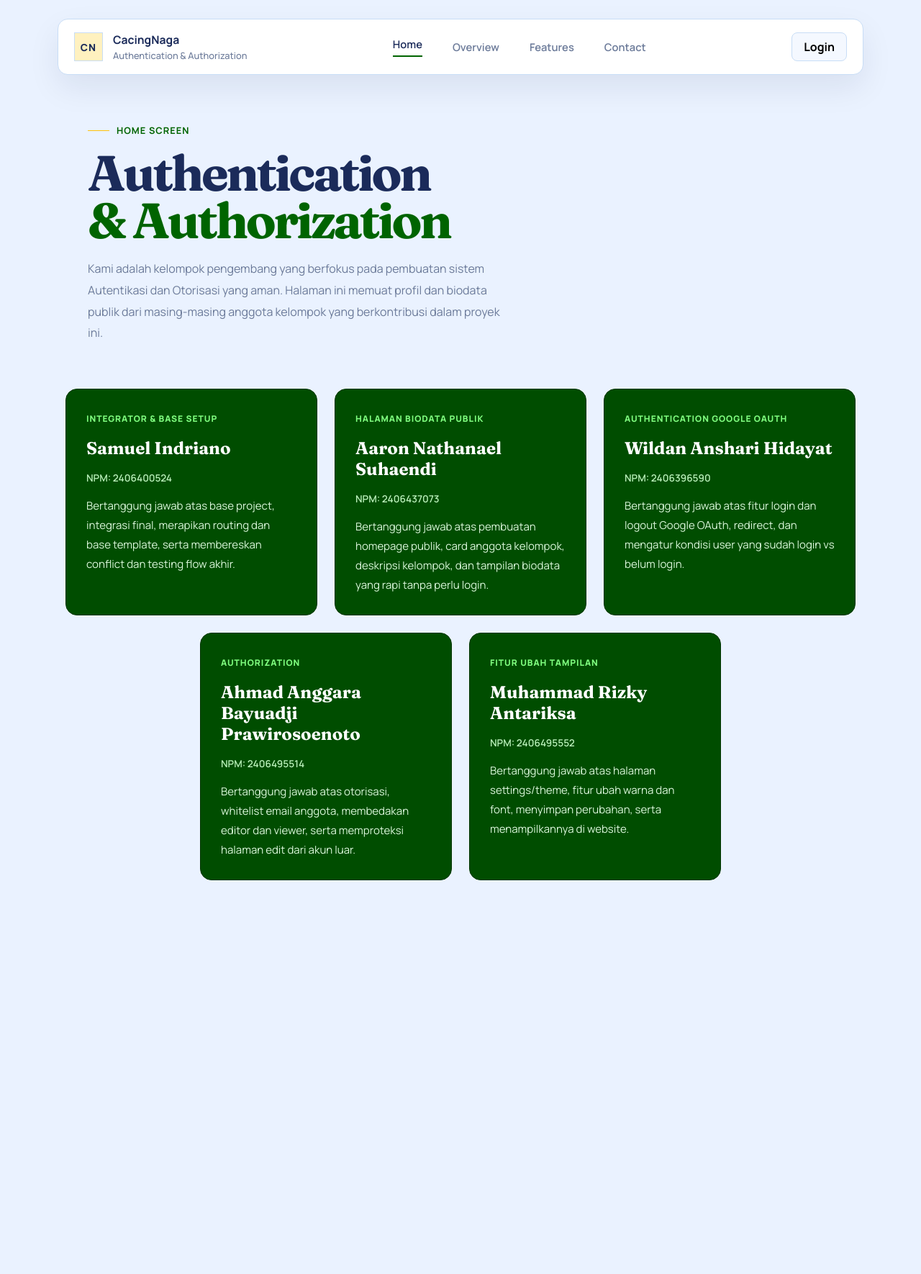
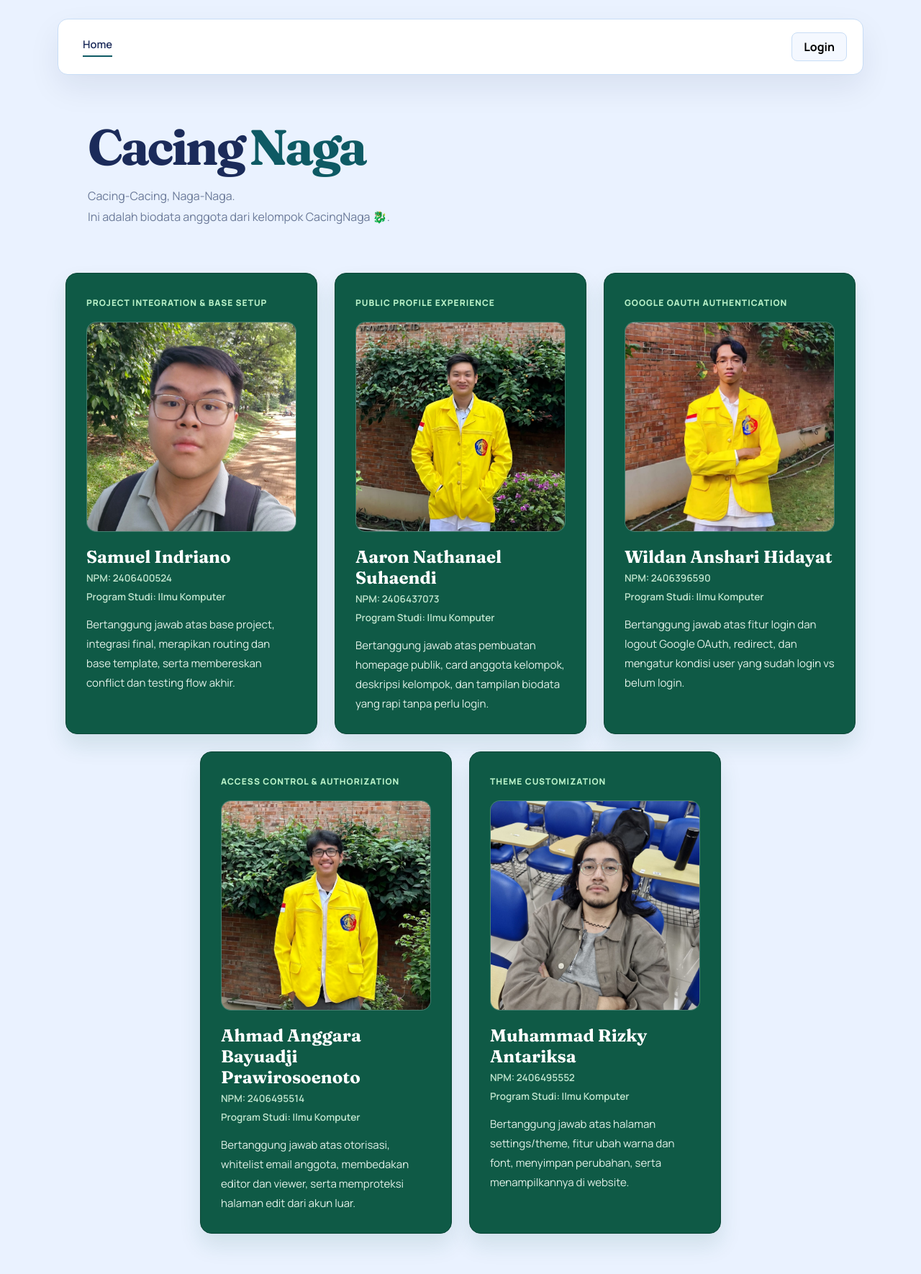
Before and after one commit to PKPL-C-CacingNaga/tugas2-authentication-authorization, a Django app: page / in a window 1280 px wide. Shown: the whole page at 72% size. Before the commit the page ends 1223 px from the top, so only its background shows below. Run offline with Django 5.2, Linux system fonts and the light colour scheme; data comes from the database, SQL or seed files in the repository; some libraries are stand-ins or nearby versions.

Commit message:
finalizing app

```diff
--- a/main/templates/main/public_home.html
+++ b/main/templates/main/public_home.html
@@ -1,13 +1,59 @@
 {% extends "base.html" %}
+{% load static %}
+
+{% block extra_styles %}
+<style>
+    .public-home-title {
+        white-space: nowrap;
+    }
+
+    .public-home-title span {
+        display: inline;
+        margin-left: 0.12em;
+    }
+
+    .member-photo-frame {
+        width: 100%;
+        aspect-ratio: 1 / 1;
+        margin-bottom: 20px;
+        overflow: hidden;
+        border-radius: 14px;
+        background: rgba(255, 255, 255, 0.08);
+        border: 1px solid rgba(255, 255, 255, 0.16);
+    }
+
+    .member-photo {
+        width: 100%;
+        height: 100%;
+        display: block;
+        object-fit: cover;
+        object-position: center;
+    }
+
+    .member-photo-wildan {
+        object-position: 52% 46%;
+        transform: scale(1.1);
+    }
+
+    .member-meta {
+        display: grid;
+        gap: 8px;
+        margin-bottom: 16px;
+    }
+
+    .member-meta h4 {
+        margin: 0;
+    }
+</style>
+{% endblock %}
 
 {% block content %}
 <div class="hero surface">
     <div class="hero-copy">
-            <span class="hero-kicker">Home Screen</span>
-            <h1 class="hero-title">Authentication <span>& Authorization</span></h1>
+        <h1 class="hero-title public-home-title">Cacing<span>Naga</span></h1>
         <p class="hero-text">
-                Kami adalah kelompok pengembang yang berfokus pada pembuatan sistem Autentikasi dan Otorisasi yang aman.
-                Halaman ini memuat profil dan biodata publik dari masing-masing anggota kelompok yang berkontribusi dalam proyek ini.
+            Cacing-Cacing, Naga-Naga.<br>
+            Ini adalah biodata anggota dari kelompok CacingNaga 🐉.
         </p>
     </div>
 </div>
@@ -16,8 +62,20 @@
     {% for member in members %}
     <div class="feature-item">
         <span class="feature-index">{{ member.role }}</span>
+        {% if member.photo %}
+        <div class="member-photo-frame">
+            <img
+                src="{% static member.photo %}"
+                alt="Foto {{ member.name }}"
+                class="member-photo{% if member.photo_class %} {{ member.photo_class }}{% endif %}"
+            >
+        </div>
+        {% endif %}
         <h3>{{ member.name }}</h3>
+        <div class="member-meta">
             <h4>NPM: {{ member.npm }}</h4>
+            <h4>Program Studi: {{ member.prodi }}</h4>
+        </div>
         <p>{{ member.bio }}</p>
     </div>
     {% endfor %}
--- a/main/views.py
+++ b/main/views.py
@@ -5,32 +5,43 @@ def public_home(request):
         {
             'name': 'Samuel Indriano',
             'npm': '2406400524',
-            'role': 'Integrator & Base Setup',
+            'prodi': 'Ilmu Komputer',
+            'role': 'Project Integration & Base Setup',
             'bio': 'Bertanggung jawab atas base project, integrasi final, merapikan routing dan base template, serta membereskan conflict dan testing flow akhir.',
+            'photo': 'main/images/samuel-indriano.jpeg',
         },
         {
             'name': 'Aaron Nathanael Suhaendi ',
             'npm': '2406437073',
-            'role': 'Halaman Biodata Publik',
+            'prodi': 'Ilmu Komputer',
+            'role': 'Public Profile Experience',
             'bio': 'Bertanggung jawab atas pembuatan homepage publik, card anggota kelompok, deskripsi kelompok, dan tampilan biodata yang rapi tanpa perlu login.',
+            'photo': 'main/images/aaron-nathanael-suhaendi.jpeg',
         },
         {
             'name': 'Wildan Anshari Hidayat',
             'npm': '2406396590',
-            'role': 'Authentication Google OAuth',
+            'prodi': 'Ilmu Komputer',
+            'role': 'Google OAuth Authentication',
             'bio': 'Bertanggung jawab atas fitur login dan logout Google OAuth, redirect, dan mengatur kondisi user yang sudah login vs belum login.',
+            'photo': 'main/images/wildan-anshari-hidayat.jpeg',
+            'photo_class': 'member-photo-wildan',
         },
         {
             'name': 'Ahmad Anggara Bayuadji Prawirosoenoto',
             'npm': '2406495514',
-            'role': 'Authorization',
+            'prodi': 'Ilmu Komputer',
+            'role': 'Access Control & Authorization',
             'bio': 'Bertanggung jawab atas otorisasi, whitelist email anggota, membedakan editor dan viewer, serta memproteksi halaman edit dari akun luar.',
+            'photo': 'main/images/ahmad-anggara-bayuadji.jpeg',
         },
         {
             'name': 'Muhammad Rizky Antariksa',
             'npm': '2406495552',
-            'role': 'Fitur Ubah Tampilan',
+            'prodi': "Ilmu Komputer",
+            'role': 'Theme Customization',
             'bio': 'Bertanggung jawab atas halaman settings/theme, fitur ubah warna dan font, menyimpan perubahan, serta menampilkannya di website.',
+            'photo': 'main/images/muhammad-rizky-antariksa.jpeg',
         }
     ]
 
--- a/templates/base.html
+++ b/templates/base.html
@@ -1,28 +1,31 @@
 <!DOCTYPE html>
 <html lang="id">
-
 <head>
     <meta charset="utf-8">
     <meta name="viewport" content="width=device-width, initial-scale=1">
     <title>{% block title %}Tugas 2{% endblock %}</title>
+
     <link rel="preconnect" href="https://fonts.googleapis.com">
     <link rel="preconnect" href="https://fonts.gstatic.com" crossorigin>
     <link
         href="https://fonts.googleapis.com/css2?family=Fraunces:wght@700;800&family=Manrope:wght@400;500;600;700;800&display=swap"
-        rel="stylesheet">
+        rel="stylesheet"
+    >
+
     <style>
         :root {
-            --bg: #eaf2ff;
-            --surface: #ffffff;
-            --surface-soft: #f4f8ff;
-            --text: #1b2b5a;
-            --muted: #6b7a99;
-            --accent: #006400;
-            --accent-soft: #dcecf0;
-            --line: #c8ddf6;
-            --highlight: #ffc107;
-            --highlight-soft: #fff1bf;
-            --shadow: 0 18px 44px rgba(8, 24, 68, 0.08);
+            --bg: {{ theme.bg_color|default:"#eaf2ff" }};
+            --surface: {{ theme.surface_color|default:"#ffffff" }};
+            --surface-soft: {% if theme_mode == "dark" %}#22324a{% else %}#f4f8ff{% endif %};
+            --surface-hover: {% if theme_mode == "dark" %}#2a3b56{% else %}#e2e8f0{% endif %};
+            --text: {{ theme.text_color|default:"#1b2b5a" }};
+            --muted: {% if theme_mode == "dark" %}#9aabc7{% else %}#6b7a99{% endif %};
+            --accent: {{ theme.accent_color|default:"#0e5a64" }};
+            --accent-soft: {% if theme_mode == "dark" %}#173c42{% else %}#dcecf0{% endif %};
+            --line: {% if theme_mode == "dark" %}#31435f{% else %}#c8ddf6{% endif %};
+            --highlight: {{ theme.highlight_color|default:"#ffc107" }};
+            --highlight-soft: {% if theme_mode == "dark" %}#3d341d{% else %}#fff1bf{% endif %};
+            --shadow: {% if theme_mode == "dark" %}0 22px 44px rgba(4, 10, 24, 0.34){% else %}0 18px 44px rgba(8, 24, 68, 0.08){% endif %};
         }
 
         * {
@@ -38,9 +41,19 @@
             overflow-x: hidden;
         }
 
-        a { color: inherit; text-decoration: none; }
-        button { font: inherit; outline: none; }
-        h1, h2, h3, p { margin: 0; }
+        a {
+            color: inherit;
+            text-decoration: none;
+        }
+
+        button {
+            font: inherit;
+            outline: none;
+        }
+
+        h1, h2, h3, p {
+            margin: 0;
+        }
 
         .page-shell {
             width: min(1120px, calc(100% - 40px));
@@ -64,18 +77,17 @@
             border-radius: 14px;
         }
 
-        .nav-brand { display: inline-flex; align-items: center; gap: 14px; }
-        .brand-mark { display: inline-flex; align-items: center; justify-content: center; width: 40px; height: 40px; border: 1px solid var(--line); background: var(--highlight-soft); color: var(--text); font-size: 0.86rem; font-weight: 800; letter-spacing: 0.08em; }
-        .brand-text { display: grid; gap: 2px; }
-        .brand-title { font-size: 0.98rem; font-weight: 700; }
-        .brand-subtitle { color: var(--muted); font-size: 0.8rem; font-weight: 500; }
-
-        .nav-menu { display: flex; align-items: center; gap: 18px; flex-wrap: wrap; }
+        .nav-menu {
+            display: flex;
+            align-items: center;
+            gap: 18px;
+            flex-wrap: wrap;
+        }
 
         .nav-link {
             border: 0;
+            padding: 8px 12px;
             background: transparent;
-            padding: 8px 12px;
             color: var(--muted);
             cursor: pointer;
             font-size: 0.92rem;
@@ -83,15 +95,28 @@
             border-radius: 8px;
             transition: all 0.2s ease;
         }
+
         .nav-link:hover {
             color: var(--text);
             background-color: var(--surface-soft);
         }
+
         .nav-link:active {
             transform: scale(0.95);
         }
-        .nav-link.is-active { color: var(--text); }
-        .nav-link.is-active::after { content: ""; display: block; width: 100%; height: 2px; margin-top: 6px; background: var(--accent); }
+
+        .nav-link.is-active {
+            color: var(--text);
+        }
+
+        .nav-link.is-active::after {
+            content: "";
+            display: block;
+            width: 100%;
+            height: 2px;
+            margin-top: 6px;
+            background: var(--accent);
+        }
 
         .profile-button {
             display: inline-flex;
@@ -104,18 +129,47 @@
             border-radius: 8px;
             transition: all 0.2s ease;
         }
+
         .profile-button:hover {
-            background: #e2e8f0;
-            border-color: #cbd5e1;
+            background: var(--surface-hover);
+            border-color: var(--line);
         }
+
         .profile-button:active {
             transform: scale(0.96);
         }
 
-        .profile-avatar { display: inline-flex; align-items: center; justify-content: center; width: 36px; height: 36px; background: var(--accent); color: #fff; font-size: 0.82rem; font-weight: 800; letter-spacing: 0.08em; border-radius: 4px; }
-        .profile-meta { display: grid; gap: 2px; text-align: left; }
-        .profile-meta strong { font-size: 0.88rem; line-height: 1.1; color: var(--text); }
-        .profile-meta span { color: var(--muted); font-size: 0.76rem; line-height: 1.1; }
+        .profile-avatar {
+            display: inline-flex;
+            align-items: center;
+            justify-content: center;
+            width: 36px;
+            height: 36px;
+            background: var(--accent);
+            color: #fff;
+            font-size: 0.82rem;
+            font-weight: 800;
+            letter-spacing: 0.08em;
+            border-radius: 4px;
+        }
+
+        .profile-meta {
+            display: grid;
+            gap: 2px;
+            text-align: left;
+        }
+
+        .profile-meta strong {
+            font-size: 0.88rem;
+            line-height: 1.1;
+            color: var(--text);
+        }
+
+        .profile-meta span {
+            color: var(--muted);
+            font-size: 0.76rem;
+            line-height: 1.1;
+        }
 
         .hero {
             display: flex;
@@ -135,11 +189,25 @@
             justify-content: center;
         }
 
-        .hero-kicker { display: inline-flex; align-items: center; gap: 10px; margin-bottom: 18px; color: var(--accent); font-size: 0.8rem; font-weight: 700; letter-spacing: 0.08em; text-transform: uppercase; }
-        .hero-kicker::before { content: ""; width: 30px; height: 1px; background: var(--highlight); }
-        .hero-title { font-family: "Fraunces", Georgia, serif; font-size: clamp(3rem, 5.4vw, 5.4rem); line-height: 0.95; letter-spacing: -0.05em; }
-        .hero-title span { display: block; color: var(--accent); }
-        .hero-text { max-width: 60ch; margin-top: 20px; color: var(--muted); font-size: 1rem; line-height: 1.85; }
+        .hero-title {
+            font-family: "Fraunces", Georgia, serif;
+            font-size: clamp(3rem, 5.4vw, 5.4rem);
+            line-height: 0.95;
+            letter-spacing: -0.05em;
+        }
+
+        .hero-title span {
+            display: block;
+            color: var(--accent);
+        }
+
+        .hero-text {
+            max-width: 60ch;
+            margin-top: 20px;
+            color: var(--muted);
+            font-size: 1rem;
+            line-height: 1.85;
+        }
 
         .feature-strip {
             display: flex;
@@ -158,60 +226,110 @@
             max-width: 350px;
             min-height: 220px;
             padding: 28px;
-            background-color: #004d00 !important;
+            background-color: #0f5a46 !important;
             color: #ffffff;
-            border: 1px solid #003300;
+            border: 1px solid #0b4636;
             border-radius: 16px;
-            transition: transform 0.2s;
+            box-shadow: 0 16px 30px rgba(15, 90, 70, 0.12);
+            transition: transform 0.2s, box-shadow 0.2s;
         }
-        .feature-item:hover { transform: translateY(-5px); }
 
-        .feature-index { display: inline-block; margin-bottom: 18px; color: #80ff80; font-size: 0.75rem; font-weight: 800; letter-spacing: 0.08em; text-transform: uppercase; }
-        .feature-item h3 { margin-bottom: 6px; font-size: 1.5rem; font-family: "Fraunces", Georgia, serif; color: #ffffff;}
-        .feature-item h4 { margin-bottom: 16px; font-size: 0.85rem; color: #ccffcc; font-weight: 600; opacity: 0.9;}
-        .feature-item p { color: #e6ffe6; font-size: 0.94rem; line-height: 1.8; opacity: 0.95;}
+        .feature-item:hover {
+            transform: translateY(-5px);
+            box-shadow: 0 20px 36px rgba(15, 90, 70, 0.18);
+        }
+
+        .feature-index {
+            display: inline-block;
+            margin-bottom: 18px;
+            color: #b9f2c9;
+            font-size: 0.75rem;
+            font-weight: 800;
+            letter-spacing: 0.08em;
+            text-transform: uppercase;
+        }
+
+        .feature-item h3 {
+            margin-bottom: 6px;
+            font-size: 1.5rem;
+            font-family: "Fraunces", Georgia, serif;
+            color: #ffffff;
+        }
+
+        .feature-item h4 {
+            margin-bottom: 16px;
+            font-size: 0.85rem;
+            color: #d4f4dd;
+            font-weight: 600;
+            opacity: 0.9;
+        }
+
+        .feature-item p {
+            color: #edf9f1;
+            font-size: 0.94rem;
+            line-height: 1.8;
+            opacity: 0.95;
+        }
 
         @media (max-width: 1020px) {
-            .site-nav { align-items: flex-start; flex-direction: column; }
-            .nav-menu { gap: 14px; }
+            .site-nav {
+                align-items: flex-start;
+                flex-direction: column;
+            }
+
+            .nav-menu {
+                gap: 14px;
+            }
         }
 
         @media (max-width: 640px) {
-            .page-shell { width: min(100% - 28px, 1120px); padding-top: 20px; }
-            .site-nav, .hero { padding: 18px; }
-            .hero-title { font-size: clamp(2.5rem, 14vw, 4.2rem); }
+            .page-shell {
+                width: min(100% - 28px, 1120px);
+                padding-top: 20px;
+            }
+
+            .site-nav,
+            .hero {
+                padding: 18px;
+            }
+
+            .hero-title {
+                font-size: clamp(2.5rem, 14vw, 4.2rem);
+            }
         }
     </style>
+
+    {% block extra_styles %}{% endblock %}
 </head>
 
 <body>
     <div class="page-shell">
         <header class="site-nav surface">
-            <div class="nav-brand">
-                <span class="brand-mark">CN</span>
-                <span class="brand-text">
-                    <span class="brand-title">CacingNaga</span>
-                    <span class="brand-subtitle">Authentication & Authorization</span>
-                </span>
-            </div>
-
             <nav class="nav-menu">
-                <a href="{% url 'main:public_home' %}" class="nav-link is-active">Home</a>
+                <a
+                    href="{% url 'main:public_home' %}"
+                    class="nav-link{% if request.resolver_match.url_name == 'public_home' %} is-active{% endif %}"
+                >
+                    Home
+                </a>
 
                 {% if user.is_authenticated and user_actual_email in whitelist_emails %}
-                    <a href="{% url 'theme_settings' %}" class="nav-link">Settings</a>
+                    <a
+                        href="{% url 'theme_settings' %}"
+                        class="nav-link{% if request.resolver_match.url_name == 'theme_settings' %} is-active{% endif %}"
+                    >
+                        Settings
+                    </a>
                 {% endif %}
-
-                <a href="#" class="nav-link">Overview</a>
-                <a href="#" class="nav-link">Features</a>
-                <a href="#" class="nav-link">Contact</a>
             </nav>
 
             {% if user.is_authenticated %}
                 <form method="post" action="{% url 'account_logout' %}" style="display: inline;">
                     {% csrf_token %}
                     <button class="profile-button" type="submit">
-                    <span class="profile-avatar">{{ user.first_name|default:user.username|slice:":1"|upper }}</span>
+                        <span class="profile-avatar">
+                            {{ user.first_name|default:user.username|slice:":1"|upper }}
+                        </span>
                         <span class="profile-meta">
                             <strong>{{ user.first_name|default:user.username }}</strong>
                             <span>Logout</span>
@@ -231,6 +349,6 @@
 
         {% block content %}{% endblock %}
     </div>
+    {% block extra_scripts %}{% endblock %}
 </body>
-
 </html>
--- a/theme/context_processors.py
+++ b/theme/context_processors.py
@@ -1,7 +1,20 @@
 from .models import SiteTheme
 
+
+def _hex_to_rgb(value):
+    value = value.lstrip('#')
+    if len(value) != 6:
+        return 255, 255, 255
+    return tuple(int(value[i:i + 2], 16) for i in (0, 2, 4))
+
+
+def _is_dark_color(value):
+    red, green, blue = _hex_to_rgb(value)
+    luminance = (0.2126 * red + 0.7152 * green + 0.0722 * blue) / 255
+    return luminance < 0.5
+
+
 def site_theme(request):
-    from .models import SiteTheme
     theme, _ = SiteTheme.objects.get_or_create(pk=1)
 
     user_email = ""
@@ -23,6 +36,7 @@ def site_theme(request):
 
     return {
         'theme': theme,
-        'user_actual_email': user_email.lower(), # Gunakan variabel baru ini di HTML
-        'whitelist_emails': [e.lower() for e in whitelist]
+        'theme_mode': 'dark' if _is_dark_color(theme.bg_color) else 'light',
+        'user_actual_email': user_email.lower(),
+        'whitelist_emails': [e.lower() for e in whitelist],
     }
--- a/theme/views.py
+++ b/theme/views.py
@@ -32,7 +32,7 @@ def theme_settings(request):
 
     presets = {
         'light': {'bg_color':'#eaf2ff', 'accent_color':'#0e5a64', 'text_color':'#1b2b5a', 'highlight_color':'#ffc107', 'surface_color':'#ffffff'},
-        'dark':  {'bg_color':'#1e2433', 'accent_color':'#4fc3f7', 'text_color':'#e8eaf6', 'highlight_color':'#ffd54f', 'surface_color':'#2a3045'},
+        'dark':  {'bg_color':'#101b2d', 'accent_color':'#2b8c93', 'text_color':'#edf3ff', 'highlight_color':'#d8b15a', 'surface_color':'#18253a'},
     }
 
     current = {'bg_color': theme.bg_color, 'accent_color': theme.accent_color, 'text_color': theme.text_color, 'highlight_color': theme.highlight_color, 'surface_color': theme.surface_color}
```
Also changed, not shown: main/templates/main/home.html (deleted, +0 -62 lines), templates/theme/settings.html (+195 -91 lines), theme/forms.py (+5 -5 lines), main/static/main/images/aaron-nathanael-suhaendi.jpeg (added), main/static/main/images/ahmad-anggara-bayuadji.jpeg (added), main/static/main/images/muhammad-rizky-antariksa.jpeg (added), main/static/main/images/samuel-indriano.jpeg (added), main/static/main/images/wildan-anshari-hidayat.jpeg (added). Lines whose indentation alone changed are shown as unchanged.
